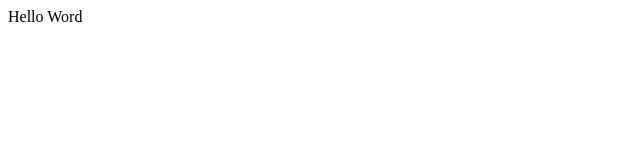
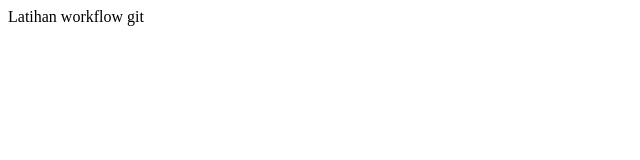
Before and after one commit to restibasuki03/e-commerce-learn, a plain HTML site: page index.html in a window 1280 px wide. Shown: the full height of the page, 0-640 px from the left. Drawn offline with Linux system fonts and the light colour scheme.

Commit message:
keterangan workflow git

```diff
--- a/index.html
+++ b/index.html
@@ -6,6 +6,6 @@
     <title>Document</title>
 </head>
 <body>
-    Hello Word
+    Latihan workflow git
 </body>
 </html>
```
